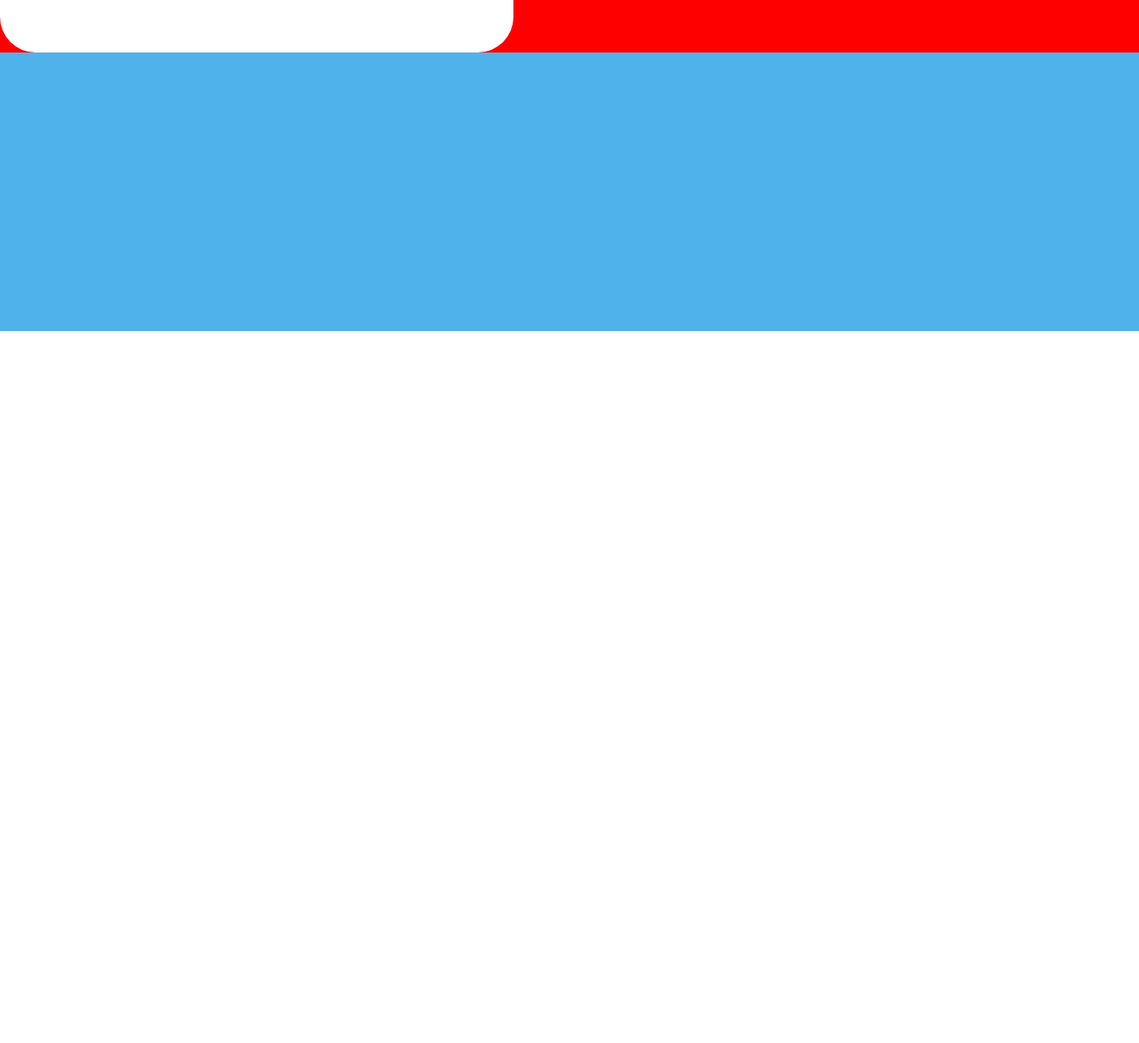
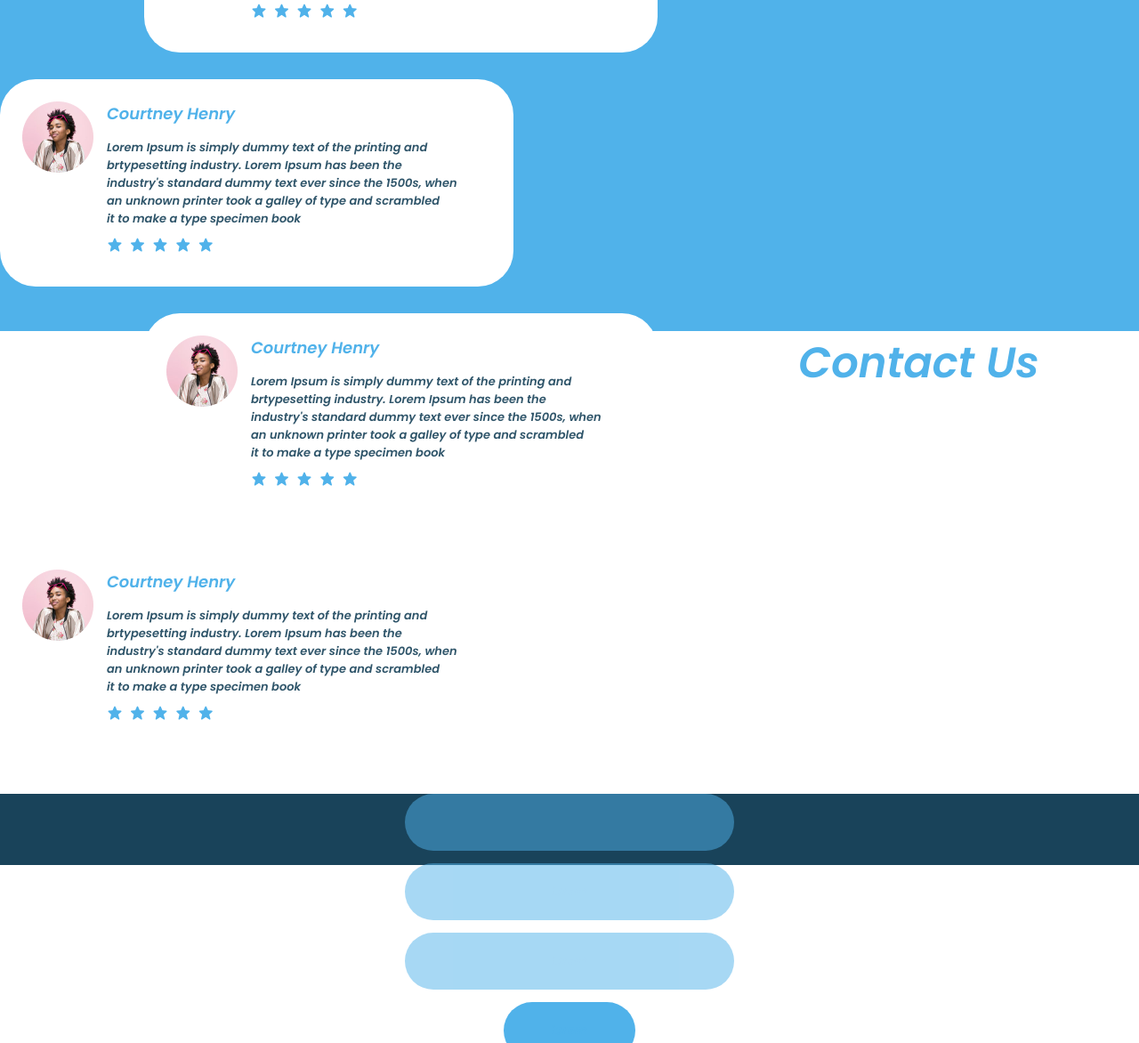
Before and after one commit to Akobir12/list-2, a plain HTML site: page index.html in a window 1280 px wide. Shown: the part 2590-3762 px from the top of the page at 89% size. Before the commit the page ends 2962 px from the top, so only its background shows below. Drawn offline with nearby package versions, Linux system fonts and the light colour scheme.

Commit message:
yangilanish list2

```diff
--- a/index.html
+++ b/index.html
@@ -133,14 +133,82 @@
 		<h1>Testymonials</h1>
 		<ul class="items4">
 			<li class="list4">
+				<img src="images/men.png">
+				<h3>Courtney Henry</h3>
+				<p>
+					Lorem Ipsum is simply dummy text of the printing and <br>brtypesetting industry. Lorem Ipsum has been the <br>industry's standard dummy text ever since the 1500s, when <br>an unknown printer took a galley of type and scrambled <br>	it to make a type specimen book
+				</p>
+				<i class='bx bxs-star' style='color:#50b2ea'  ></i>
+				<i class='bx bxs-star' style='color:#50b2ea'  ></i>
+				<i class='bx bxs-star' style='color:#50b2ea'  ></i>
+				<i class='bx bxs-star' style='color:#50b2ea'  ></i>
+				<i class='bx bxs-star' style='color:#50b2ea'  ></i>
+			</li>
+			<li class="list4">
+				<img src="images/men.png">
+				<h3>Courtney Henry</h3>
+				<p>
+					Lorem Ipsum is simply dummy text of the printing and <br>brtypesetting industry. Lorem Ipsum has been the <br>industry's standard dummy text ever since the 1500s, when <br>an unknown printer took a galley of type and scrambled <br>	it to make a type specimen book
+				</p>
+				<i class='bx bxs-star' style='color:#50b2ea'  ></i>
+				<i class='bx bxs-star' style='color:#50b2ea'  ></i>
+				<i class='bx bxs-star' style='color:#50b2ea'  ></i>
+				<i class='bx bxs-star' style='color:#50b2ea'  ></i>
+				<i class='bx bxs-star' style='color:#50b2ea'  ></i>
+			</li>
+		</ul>
 
+
+		<ul class="items4">
+			<li class="list4">
+				<img src="images/men.png">
+				<h3>Courtney Henry</h3>
+				<p>
+					Lorem Ipsum is simply dummy text of the printing and <br>brtypesetting industry. Lorem Ipsum has been the <br>industry's standard dummy text ever since the 1500s, when <br>an unknown printer took a galley of type and scrambled <br>	it to make a type specimen book
+				</p>
+				<i class='bx bxs-star' style='color:#50b2ea'  ></i>
+				<i class='bx bxs-star' style='color:#50b2ea'  ></i>
+				<i class='bx bxs-star' style='color:#50b2ea'  ></i>
+				<i class='bx bxs-star' style='color:#50b2ea'  ></i>
+				<i class='bx bxs-star' style='color:#50b2ea'  ></i>
+			</li>
+			<li class="list4">
+				<img src="images/men.png">
+				<h3>Courtney Henry</h3>
+				<p>
+					Lorem Ipsum is simply dummy text of the printing and <br>brtypesetting industry. Lorem Ipsum has been the <br>industry's standard dummy text ever since the 1500s, when <br>an unknown printer took a galley of type and scrambled <br>	it to make a type specimen book
+				</p>
+				<i class='bx bxs-star' style='color:#50b2ea'  ></i>
+				<i class='bx bxs-star' style='color:#50b2ea'  ></i>
+				<i class='bx bxs-star' style='color:#50b2ea'  ></i>
+				<i class='bx bxs-star' style='color:#50b2ea'  ></i>
+				<i class='bx bxs-star' style='color:#50b2ea'  ></i>
 			</li>
 		</ul>
 	</div>
+<!-- section-4 end -->
 
 
 
 
-<!-- section-4 end -->
+<!-- section-5 start -->
+	<div class="box8">
+		<h1>Contact Us</h1>
+		<div class="btn10">
+			<button>lorem</button>
+			<button>lorem</button>
+			<button>lorem</button>
+			<button>lorem</button>
+		</div>
+
+	</div>
+<!-- sectiom-5 end -->
+
+
+<!-- footer srart -->
+	<div class="box12">
+
+	</div>
+<!-- footer end -->
 </body>
 </html>
--- a/style/style.css
+++ b/style/style.css
@@ -205,23 +205,30 @@
 
 /*section-4 start*/
 .box7 {
-	text-align: center;
 	width: 100%;
 	height: 718px;
 	background-color: #50B2EA;
 }
 .box7 h1 {
+	text-align: center;
 	padding: 50px;
 	color: #fff;
 	font-size: 48px;
 	font-weight: 700;
-	text-align: center;
 }
-.items4 {
-	background-color: red;
+.list4 img{
+	margin-bottom: 70px;
+	padding: 15px;
+	float: left;
+}
+.list4:nth-child(1) {
+	margin-left: 162px;
 }
 .list4 {
-	padding: 30px;
+	margin-bottom: 30px;
+	margin-right: 46px;
+	float: left;
+	padding: 10px;
 	width: 577px;
 	height: 233px;
 	border-radius: 40px;
@@ -229,7 +236,75 @@
 	background-color: #fff;
 	color: #19435A;
 }
+.list4 p{
+	opacity: 0.9;
+	margin-bottom: 10px;
+	color: #19435A;
+	font-size: 13px;
+}
+.list4 i {
+	margin-right: 7.56px;
+	font-size: 18px;
+	float: left;
+}
+.list4 h3 {
+	padding: 15px;
+	font-size: 18px;
+	color: #50B2EA;
+}
+/*secton-4 end*/
 
 
 
-/*secton-4 end*/
+
+/*section-5 start*/
+.box8 {
+	text-align: center ;
+	width: 100%;
+	height: 520px;
+	background-color: #fff;
+}
+.box8 h1{
+	text-align: center;
+	font-size: 48px;
+	color: #50B2EA;
+}
+.box8 button {
+	margin-top: 14px;
+	width: 370px;
+	height: 64px;
+	border: 0;
+	opacity: 50%;
+	border-radius: 40px;
+	background-color: #50B2EA;
+	color: #50B2EA;
+}
+.box8 button:nth-child(4) {
+	opacity: 1;
+	width: 148px;
+	height: 64px;
+	background-color: #50B2EA;
+}
+.btn10 {
+	margin-right: auto;
+	margin-left: auto;
+	margin-top: 40px;
+	width: 375px;
+	height: 255px;
+}
+
+/*section-5 end*/
+
+
+
+
+/*footer start*/
+.box12 {
+	width: 100%;
+	height: 80px;
+	background-color:  #19435A;
+}
+
+
+
+/*footer end*/
```
